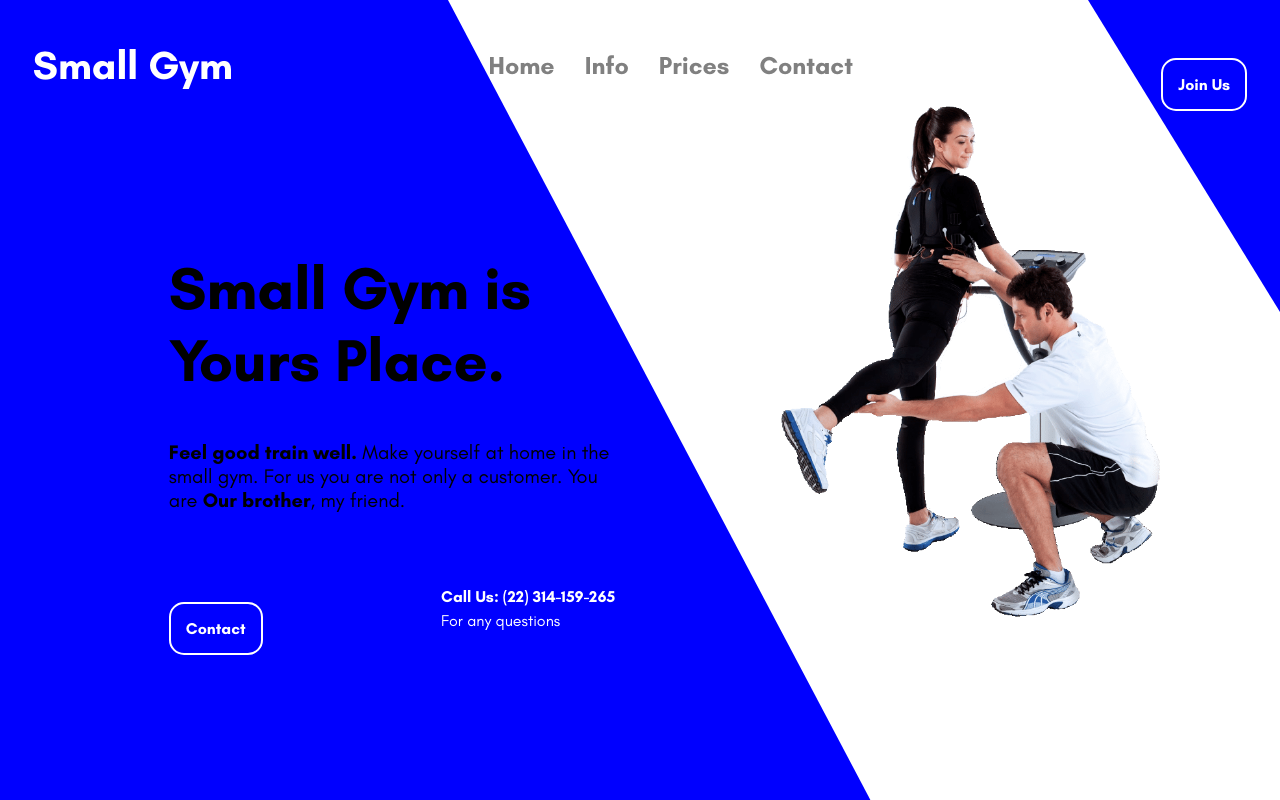
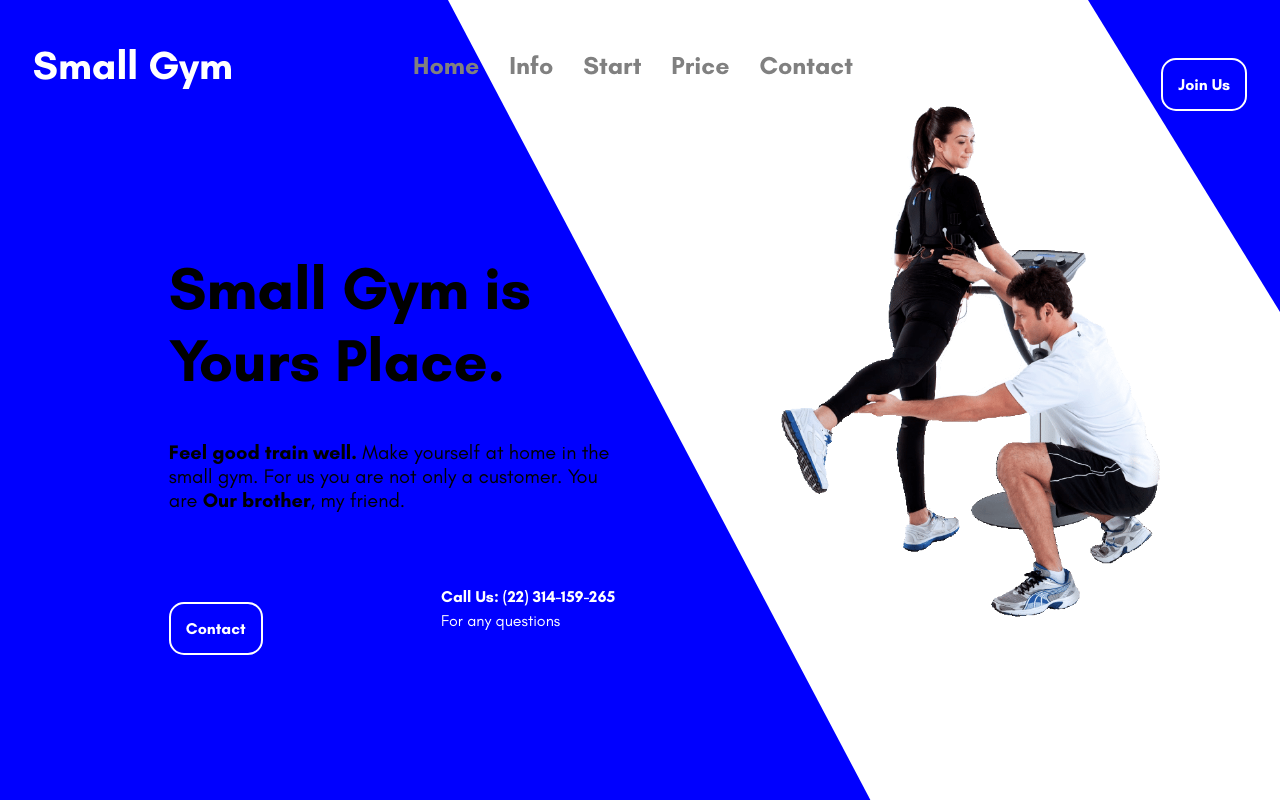
Before and after one commit to Karol-Zysk/small-gym, a React (Create React App) app: page / in a window 1280 px wide. Shown: the top 800 px of the page. Built offline with nearby package versions, Linux system fonts and the light colour scheme.

Commit message:
Now page is scrolling while using navbar links.

```diff
--- a/package.json
+++ b/package.json
@@ -12,7 +12,9 @@
     "react-dom": "^17.0.2",
     "react-fontawesome": "^1.7.1",
     "react-icons": "^4.3.1",
+    "react-router-dom": "^6.2.2",
     "react-scripts": "5.0.0",
+    "react-scroll": "^1.8.6",
     "styled-components": "^5.3.3",
     "web-vitals": "^2.1.4"
   },
--- a/src/App.js
+++ b/src/App.js
@@ -80,29 +80,53 @@ const PriceShape2 = styled.div`
   z-index: -1;
 `;
 
+const ContactShape = styled.div`
+  width: 100%;
+  height: 100%;
+  position: absolute;
+  top: 0;
+  left: 0;
+  clip-path: polygon(40% 0, 100% 0, 100% 100%, 100% 100%);
+  background: gold;
+  z-index: -1;
+`;
+
+const ContactShape2 = styled.div`
+  width: 100%;
+  height: 100%;
+  position: absolute;
+  top: 0;
+  left: 0;
+  clip-path: polygon(0 28%, 0% 100%, 54% 100%);
+  background: blue;
+  z-index: -1;
+`;
+
 function App() {
   return (
     <>
-      <Container>
+      <Container id="home">
         <Shape />
         <Shape2 />
         <Navbar />
         <Home />
       </Container>
-      <Container>
+      <Container id="info">
         <Shape3 />
         <GymInfo></GymInfo>
       </Container>
-      <Container>
+      <Container id="start">
         <StartTodayShape />
         <StartToday />
       </Container>
-      <Container>
+      <Container id="price">
         <PriceShape />
         <PriceShape2 />
         <Prices />
       </Container>
-      <Container>
+      <Container id="contact">
+        <ContactShape />
+        <ContactShape2 />
         <Contact />
         <Footer />
       </Container>
--- a/src/components/Contact.jsx
+++ b/src/components/Contact.jsx
@@ -6,10 +6,11 @@ import map from "./img/map.jpg";
 import Button from "./Button";
 
 const Container = styled.div`
-  height: 80%;
-  background: white;
+  height: 90%;
+
   @media only screen and (max-width: 500px) {
     flex-direction: column;
+    margin-bottom: 25px;
   }
 `;
 const Wrapper = styled.div`
@@ -21,6 +22,8 @@ const Wrapper = styled.div`
   @media only screen and (max-width: 500px) {
     flex-direction: column;
     padding: 0;
+    justify-content: space-between;
+
   }
 `;
 
@@ -38,6 +41,7 @@ const Form = styled.form`
   justify-content: center;
   @media only screen and (max-width: 500px) {
     flex-direction: column;
+    height: 100%;
   }
 `;
 
@@ -59,7 +63,7 @@ const LeftForm = styled.div`
   justify-content: space-between;
   margin-right: 20px;
   @media only screen and (max-width: 500px) {
-    height: 50%;
+    height: 40%;
     margin-right: 0;
   }
 `;
@@ -70,7 +74,7 @@ const RightForm = styled.div`
   flex-direction: column;
   justify-content: space-between;
   @media only screen and (max-width: 500px) {
-    height: 50%;
+    height: 60%;
     margin-right: 0;
   }
 `;
@@ -89,6 +93,7 @@ const TextArea = styled.textarea`
   @media only screen and (max-width: 500px) {
     padding: 5px;
     margin-top: 20px;
+    height: 80%;
   }
 `;
 
@@ -99,6 +104,7 @@ const AdressContainer = styled.div`
   display: flex;
   flex-direction: column;
   align-items: left;
+  justify-items: center;
 `;
 
 const AdressItem = styled.div`
@@ -108,7 +114,9 @@ const AdressItem = styled.div`
 
 const Icon = styled.img`
   width: 20px;
+  margin-bottom: 9px;
   margin-right: 20px;
+  align-items: center;
 
 `;
 
--- a/src/components/Footer.jsx
+++ b/src/components/Footer.jsx
@@ -26,9 +26,10 @@ const List = styled.ul`
 
 const ListItem = styled.li`
   margin-right: 20px;
+  min-height: 15%;
   @media only screen and (max-width: 500px) {
     margin-right: 15px;
-    font-size: 15lpx
+    font-size: 13px
   }
 `;
 
--- a/src/components/Home.jsx
+++ b/src/components/Home.jsx
@@ -2,6 +2,7 @@ import React from "react";
 import styled from "styled-components";
 import Button from "./Button";
 import Gym from "./img/gym1.png";
+import { Link } from "react-scroll";
 
 const Container = styled.div`
   height: calc(100vh - 50px);
@@ -39,6 +40,7 @@ const Desc = styled.p`
   margin-top: 20px;
   @media only screen and (max-width: 500px) {
     width: 100%;
+    pointer-events: none;
   }
 `;
 
@@ -48,6 +50,7 @@ const Info = styled.div`
   justify-content: space-between;
   align-items: center;
   margin-top: 50px;
+  pointer-events: none;
 
   @media only screen and (max-width: 500px) {
     width: 100%;
@@ -86,7 +89,7 @@ const Right = styled.div`
 
 const Image = styled.img`
   width: 100%;
-
+  pointer-events: none;
   @media only screen and (max-width: 500px) {
     flex-direction: column;
   }
@@ -104,7 +107,19 @@ const Home = () => {
           friend.
         </Desc>
         <Info>
-          <Button color="blue">Contact</Button>
+          <Button color="blue">
+            <Link
+              activeClass="active"
+              to="contact"
+              spy={true}
+              smooth={true}
+              offset={0}
+              duration={500}
+              delay={100}
+            >
+              Contact
+            </Link>
+          </Button>
           <Contact>
             <Phone>Call Us: (22) 314-159-265</Phone>
             <ContactText>For any questions</ContactText>
--- a/src/components/Navbar.jsx
+++ b/src/components/Navbar.jsx
@@ -1,4 +1,5 @@
 import React from "react";
+import { Link } from "react-scroll/modules";
 import styled from "styled-components";
 import Button from "./Button";
 
@@ -30,7 +31,7 @@ const Logo = styled.h1`
   color: white;
   @media only screen and (max-width: 500px) {
     color: black;
-    text-decoration: underline ;
+    text-decoration: underline;
   }
 `;
 
@@ -48,6 +49,13 @@ const MenuItem = styled.li`
   font-size: 25px;
   font-weight: bold;
   color: gray;
+  transition: 1s ease-in-out;
+
+  &&:hover {
+    text-decoration: underline;
+    transition: 500ms ease-in-out;
+    cursor: pointer;
+  }
 `;
 
 const Navbar = () => {
@@ -58,13 +66,84 @@ const Navbar = () => {
           <Logo>Small Gym</Logo>
 
           <Menu>
-            <MenuItem>Home</MenuItem>
-            <MenuItem>Info</MenuItem>
-            <MenuItem>Prices</MenuItem>
-            <MenuItem>Contact</MenuItem>
+            <MenuItem>
+              <Link
+                activeClass="active"
+                to="home"
+                spy={true}
+                smooth={true}
+                offset={50}
+                duration={500}
+                delay={100}
+              >
+                Home
+              </Link>
+            </MenuItem>
+            <MenuItem>
+              <Link
+                activeClass="active"
+                to="info"
+                spy={true}
+                smooth={true}
+                offset={0}
+                duration={500}
+                delay={100}
+              >
+                Info
+              </Link>
+            </MenuItem>
+            <MenuItem>
+              <Link
+                activeClass="active"
+                to="start"
+                spy={true}
+                smooth={true}
+                offset={0}
+                duration={500}
+                delay={100}
+              >
+                Start
+              </Link>
+            </MenuItem>
+            <MenuItem>
+              <Link
+                activeClass="active"
+                to="price"
+                spy={true}
+                smooth={true}
+                offset={0}
+                duration={500}
+                delay={100}
+              >
+                Price
+              </Link>
+            </MenuItem>
+            <MenuItem>
+              <Link
+                activeClass="active"
+                to="contact"
+                spy={true}
+                smooth={true}
+                offset={0}
+                duration={500}
+                delay={100}
+              >
+                Contact
+              </Link>
+            </MenuItem>
           </Menu>
         </Left>
-        <Button color="blue">Join Us</Button>
+        <Button color="blue"><Link
+                activeClass="active"
+                to="contact"
+                spy={true}
+                smooth={true}
+                offset={0}
+                duration={500}
+                delay={100}
+              >
+                Join Us
+              </Link></Button>
       </Wrapper>
     </Container>
   );
--- a/src/components/StartToday.jsx
+++ b/src/components/StartToday.jsx
@@ -3,6 +3,7 @@ import styled from "styled-components";
 import Button from "./Button";
 import image from "./img/gym3.png";
 import MiniCard from "./MiniCard";
+import { Link } from "react-scroll/modules";
 
 const Container = styled.div`
   display: flex;
@@ -97,7 +98,17 @@ const StartToday = () => {
               return <MiniCard number={card.number} text={card.text} />;
             })}
           </CardContainer>
-          <Button color="orange"> Free Training</Button>
+          <Button color="orange"><Link
+                activeClass="active"
+                to="contact"
+                spy={true}
+                smooth={true}
+                offset={0}
+                duration={500}
+                delay={100}
+              >
+                Free Training
+              </Link></Button>
         </Wrapper>
       </Right>
     </Container>
```
Also changed, not shown: 1 other file (tests, documents, lock files or other folders).
